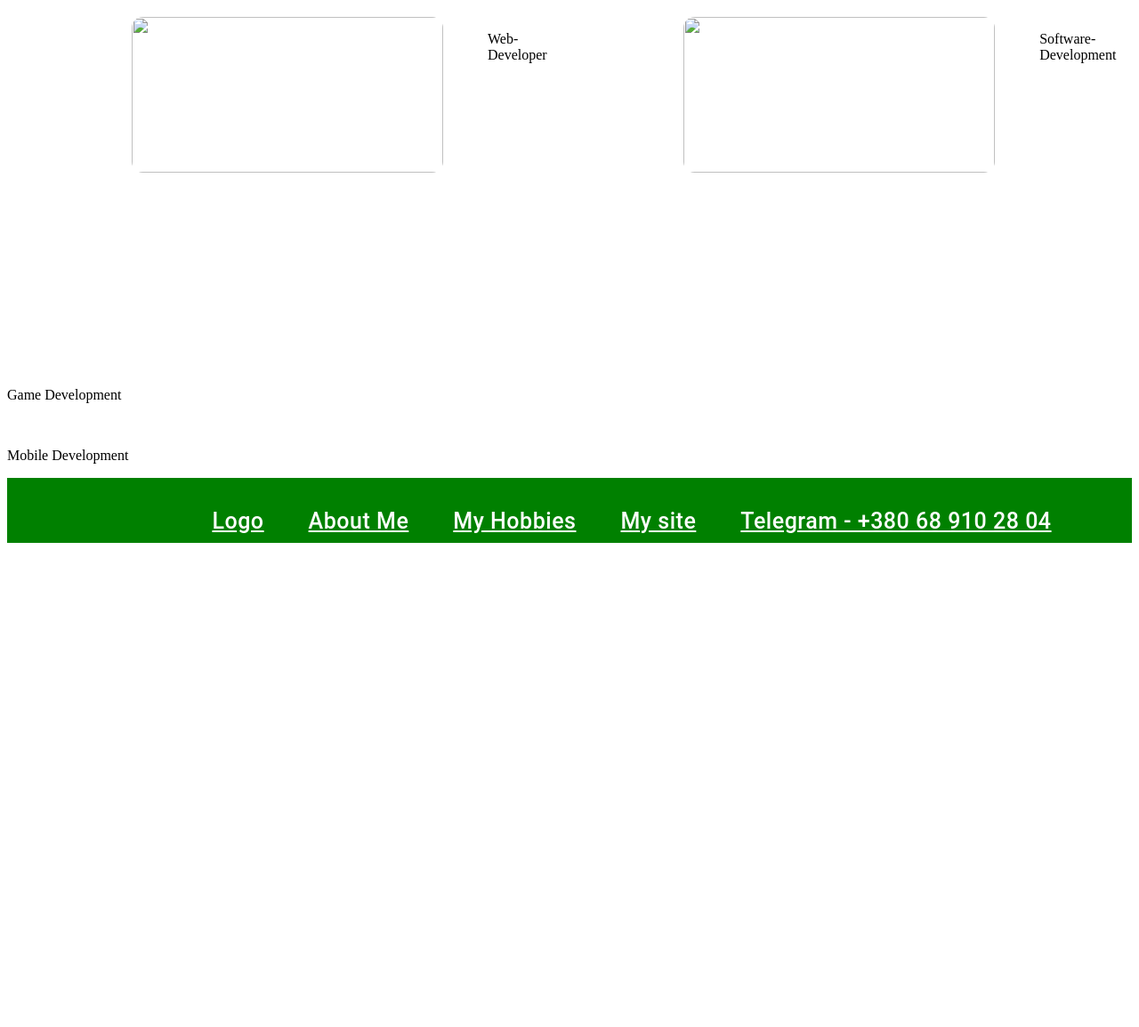
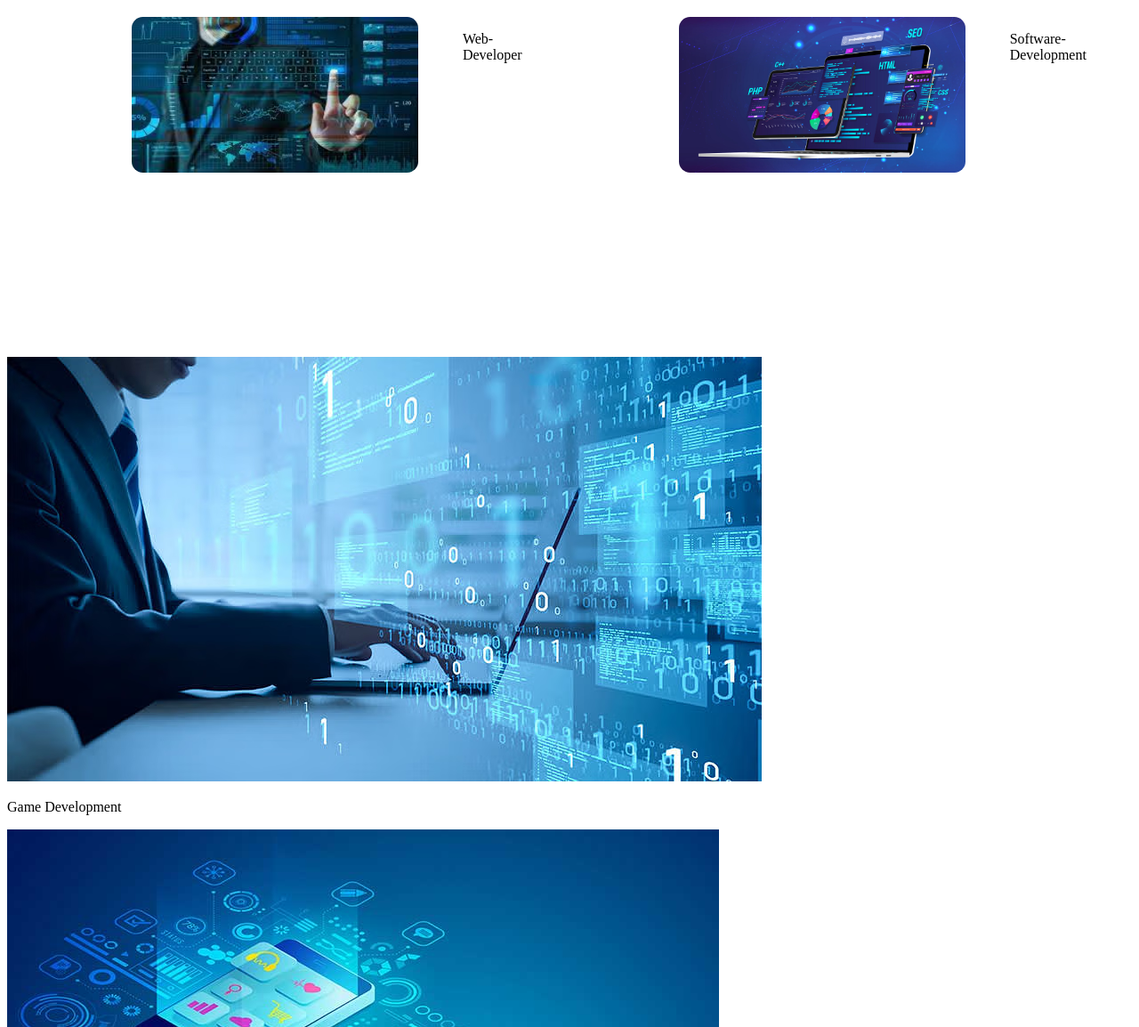
Before and after one commit to Mrdemir-coder/MyProject, a plain HTML site: page about.html in a window 1280 px wide. Shown: the part 146-1300 px from the top of the page at 89% size. Before the commit the page ends 800 px from the top, so only its background shows below. Drawn offline with Linux system fonts and the light colour scheme.

Commit message:
Update about.html

```diff
--- a/about.html
+++ b/about.html
@@ -20,21 +20,21 @@
         Discover what we do
     </h1>
     <ul class="about-img-list">
-    <img src="./About Images/1.jpg" class="img-about" alt="">
+    <img src="./About-Images/1.jpg" class="img-about" alt="">
     <p>
         Web-Developer
     </p>
-    <img src="./About Images/2.jpg" class="img-about" alt="">
+    <img src="./About-Images/2.jpg" class="img-about" alt="">
     <p>
         Software-Development
     </p>
 </ul>
     <ul class="about-img-list-2"></ul>
-    <img src="./About Images/3.avif" class="img-about-2" alt="">
+    <img src="./About-Images/3.avif" class="img-about-2" alt="">
     <p>
         Game Development
     </p>
-    <img src="./About Images/4.jpg" class="img-about-2" alt="">
+    <img src="./About-Images/4.jpg" class="img-about-2" alt="">
     <p>
         Mobile Development
     </p>
```
